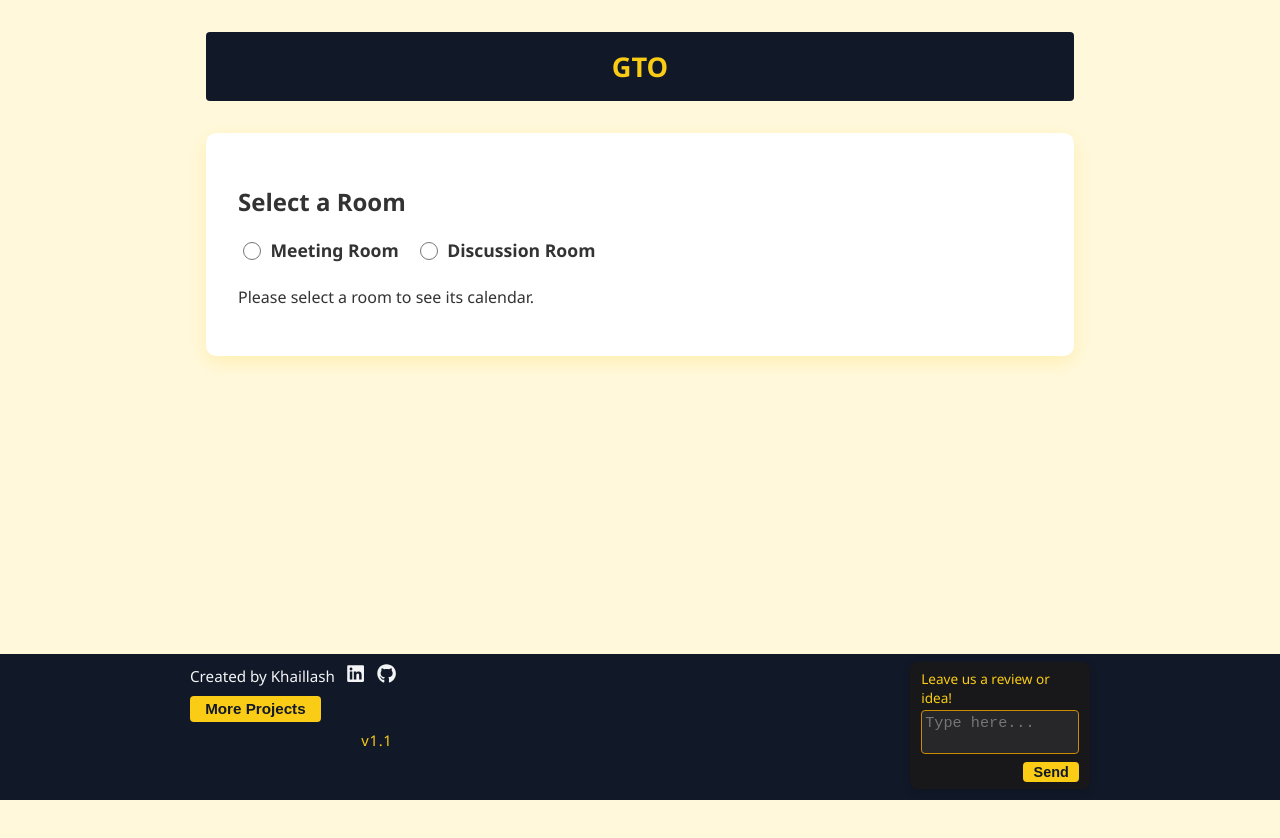
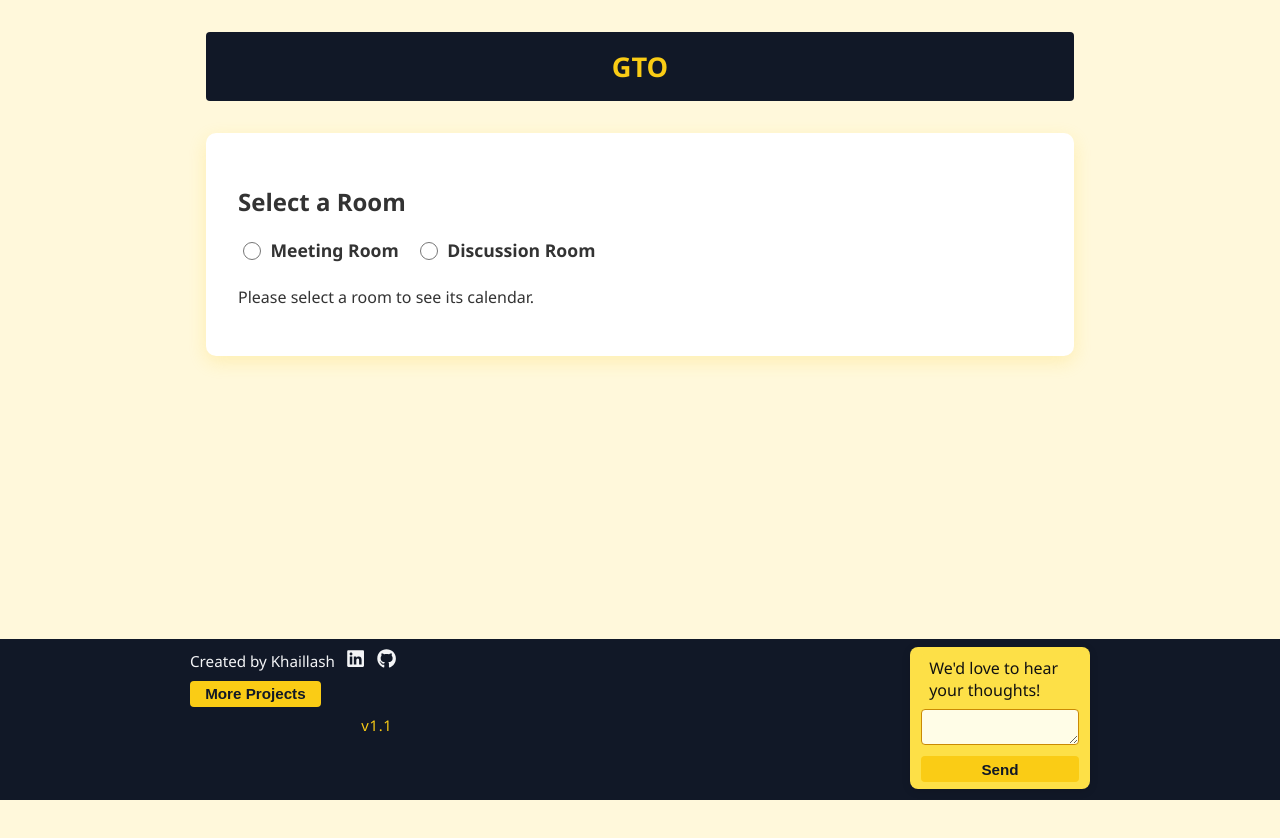
Before and after one commit to Khaillash1911/GTO-room-booking, a React (Create React App) app: page / in a window 1280 px wide. Shown: the top 838 px of the page. Built offline with nearby package versions, Linux system fonts and the light colour scheme.

Commit message:
Major Design Changes and Response Form

```diff
--- a/src/App.js
+++ b/src/App.js
@@ -436,7 +436,7 @@ function App() {
                   fontSize: "0.95rem",
                   cursor: "pointer",
                 }}
-                onClick={() => window.open("https://khaillash-portfolio.vercel.app/", "_blank")}
+                onClick={() => window.open("https://khaillashportfolio.netlify.app/", "_blank")}
               >
                 More Projects
               </button>
@@ -460,7 +460,7 @@ function App() {
               style={{
                 minWidth: "120px",
                 maxWidth: "180px",
-                background: "#18181b",
+                background: "#fde047", // yellow background for the whole form
                 borderRadius: "8px",
                 padding: "0.4rem 0.7rem",
                 display: "flex",
@@ -471,31 +471,34 @@ function App() {
               }}
             >
               <form
-                action="https://docs.google.com/forms/d/e/1FAIpQLSfYOUR_FORM_ID/formResponse"
+                action="https://formspree.io/f/movwdjak"
                 method="POST"
                 target="_blank"
                 style={{ width: "100%" }}
               >
-                <label style={{ fontSize: "0.85rem", color: "#facc15", marginBottom: "0.2rem", display: "block" }}>
-                  Leave us a review or idea!
+                <label
+                  style={{
+                    color: "#111",
+                    background: "#fde047",
+                    padding: "0.2em 0.5em",
+                    borderRadius: "4px",
+                    marginBottom: "0.3em",
+                    display: "inline-block"
+                  }}
+                >
+                  We'd love to hear your thoughts!
                 </label>
                 <textarea
-                  name="entry.YOUR_ENTRY_ID"
-                  rows={2}
-                  maxLength={180}
-                  placeholder="Type here..."
+                  name="feedback"
+                  required
                   style={{
+                    background: "#fffde7",
+                    border: "1px solid #ca8a04",
+                    borderRadius: "4px",
                     width: "100%",
-                    resize: "none",
-                    borderRadius: "4px",
-                    border: "1px solid #ca8a04",
-                    padding: "0.2em",
-                    fontSize: "0.95rem",
-                    marginBottom: "0.2rem",
-                    background: "#27272a",
-                    color: "#f3f4f6",
+                    marginBottom: "0.5em",
+                    color: "#111"
                   }}
-                  required
                 />
                 <button
                   type="submit"
@@ -504,11 +507,11 @@ function App() {
                     color: "#111827",
                     border: "none",
                     borderRadius: "4px",
-                    padding: "0.15em 0.7em",
+                    padding: "0.3em 1em",
                     fontWeight: "bold",
-                    fontSize: "0.9rem",
+                    fontSize: "0.95rem",
                     cursor: "pointer",
-                    float: "right",
+                    width: "100%"
                   }}
                 >
                   Send
```
